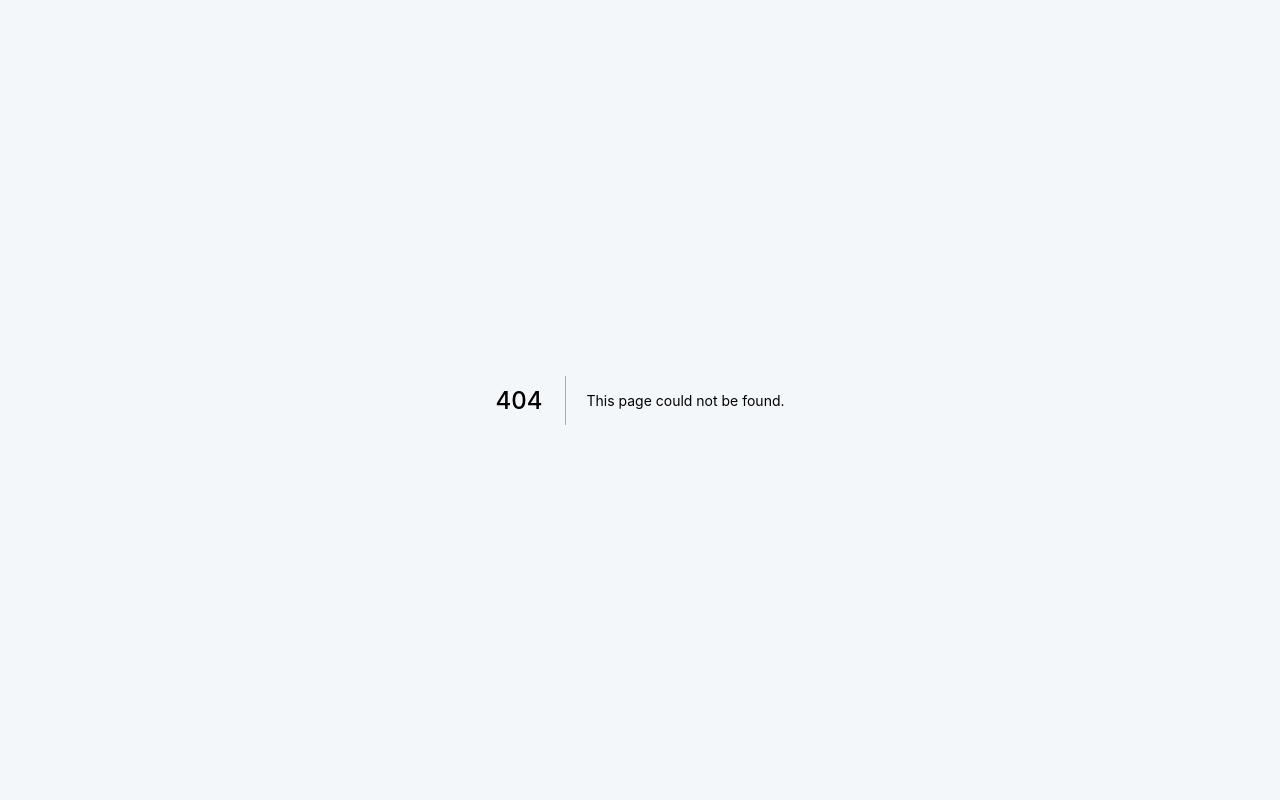
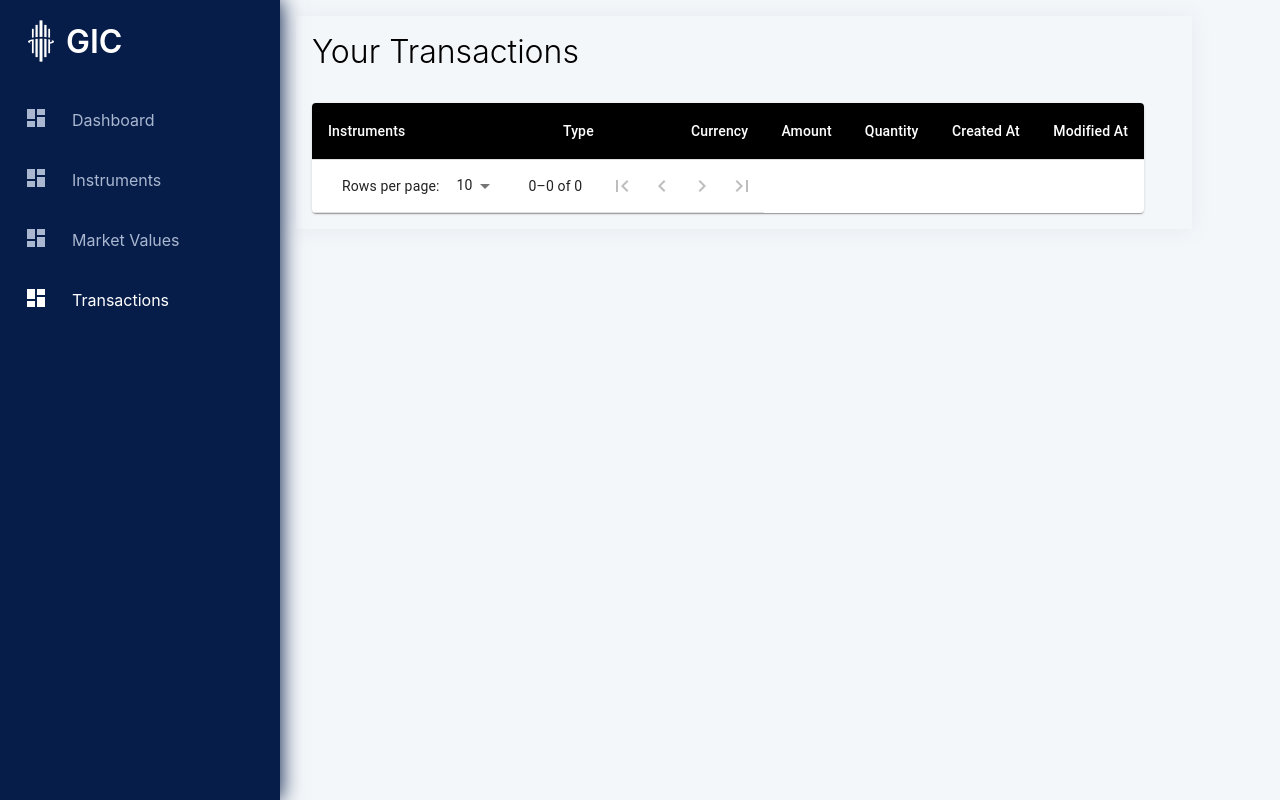
Before and after one commit to TNBL265/gic22-private-market-valuation, a Next.js app: page /transactions in a window 1280 px wide. Before the commit this address had no page. Built offline with nearby package versions, Linux system fonts and the light colour scheme.

Commit message:
✨ add: transaction component

```diff
--- /dev/null
+++ b/components/Transactions/Transactions.tsx
@@ -0,0 +1,28 @@
+import Section from '../common/Section/Section'
+import Table from '../common/Table/Table'
+
+import { headings } from './constants'
+
+import styles from './Transactions.module.css'
+
+const Transactions = () => {
+  return (
+    <div className={styles.container}>
+      <div className={styles.body}>
+        <div className={styles.section}>
+          <Section title={'Your Transactions'} size={'L'}>
+            <div>
+              <Table
+                columns={headings.length}
+                tableHeaders={headings.map((heading) => heading.name)}
+                rows={[]}
+                width="65vw"
+              ></Table>
+            </div>
+          </Section>
+        </div>
+      </div>
+    </div>
+  )
+}
+export default Transactions
--- /dev/null
+++ b/components/Transactions/constants.ts
@@ -0,0 +1,9 @@
+export const headings = [
+  { name: 'Instruments' },
+  { name: 'Type' },
+  { name: 'Currency' },
+  { name: 'Amount' },
+  { name: 'Quantity' },
+  { name: 'Created At' },
+  { name: 'Modified At' },
+]
--- /dev/null
+++ b/pages/transactions.tsx
@@ -0,0 +1,17 @@
+import LeftNavbar from '../components/common/LeftNavbar/LeftNavbar'
+import Transactions from '../components/Transactions/Transactions'
+
+const transactions = () => {
+  return (
+    <div className="page__container">
+      <div className="page__left">
+        <LeftNavbar />
+      </div>
+      <div className="page__body">
+        <Transactions />
+      </div>
+    </div>
+  )
+}
+
+export default transactions
```
Also changed, not shown: types/transactions.ts (added, +22 -0 lines), components/Transactions/Transactions.module.css (added).
